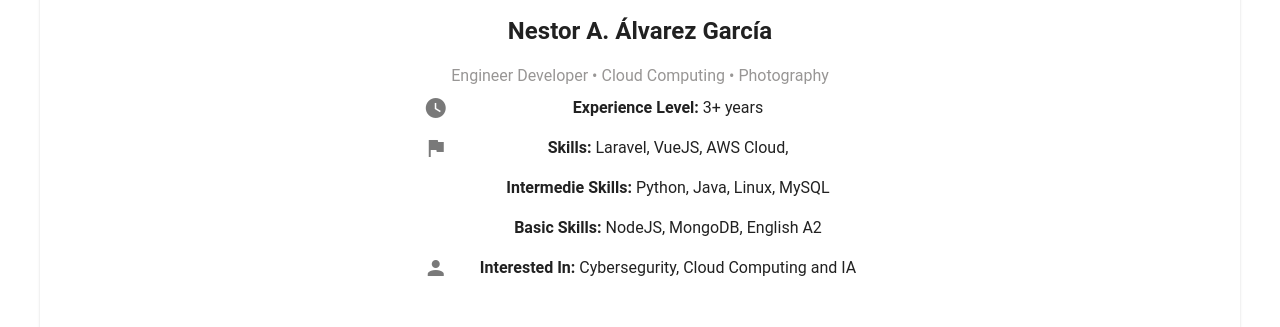
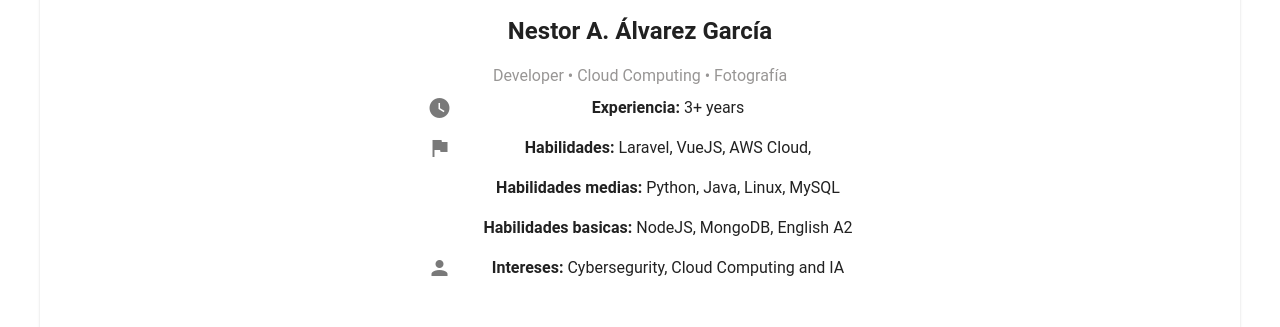
Before and after one commit to Nestor45/PorfolioWeb, a Vue app: page / in a window 1280 px wide. Shown: the part 346-673 px from the top of the page. Built offline with nearby package versions, Linux system fonts and the light colour scheme.

Commit message:
feat: correcciones de idioma para español

```diff
--- a/src/components/Content.vue
+++ b/src/components/Content.vue
@@ -57,11 +57,11 @@ import { ref } from 'vue';
     const reveal = ref(true)
     const name = "Nestor A. Álvarez García"
     const items = [
-        { title: 'Experience Level: ' , text: '3+ years', icon: 'mdi-clock' },
-        { title: 'Skills: ',  text: 'Laravel, VueJS, AWS Cloud,', icon: 'mdi-flag' },
-        { title: 'Intermedie Skills: ',text: 'Python, Java, Linux, MySQL'},
-        { title: 'Basic Skills: ', text: 'NodeJS, MongoDB, English A2'},
-        { title: 'Interested In: ', text: ' Cybersegurity, Cloud Computing and IA', icon: 'mdi-account' },
+        { title: 'Experiencia: ' , text: '3+ years', icon: 'mdi-clock' },
+        { title: 'Habilidades: ',  text: 'Laravel, VueJS, AWS Cloud,', icon: 'mdi-flag' },
+        { title: 'Habilidades medias: ',text: 'Python, Java, Linux, MySQL'},
+        { title: 'Habilidades basicas: ', text: 'NodeJS, MongoDB, English A2'},
+        { title: 'Intereses: ', text: ' Cybersegurity, Cloud Computing and IA', icon: 'mdi-account' },
     ]
-    const skills = "Engineer Developer • Cloud Computing • Photography "
+    const skills = "Developer • Cloud Computing • Fotografía "
 </script>
--- a/src/components/Layout.vue
+++ b/src/components/Layout.vue
@@ -17,7 +17,7 @@
                     <v-icon icon="mdi-book-open" />
                 </v-btn>
             </template>
-            <span>Who I am</span>
+            <span>Quién soy</span>
         </v-tooltip>
         <v-tooltip location="top">
             <template v-slot:activator="{ props: tooltip }">
@@ -25,7 +25,7 @@
                     <v-icon icon="mdi-briefcase-account" />
                 </v-btn>
             </template>
-            <span>Portfolio</span>
+            <span>Actividades</span>
         </v-tooltip>
 
         <v-tooltip location="top">
@@ -34,7 +34,7 @@
                     <v-icon icon="mdi-chat" />
                 </v-btn>
             </template>
-            <span>Interest</span>
+            <span>Intereses</span>
         </v-tooltip>
 
         <v-tooltip location="top">
@@ -43,7 +43,7 @@
                     <v-icon icon="mdi-code-json" />
                 </v-btn>
             </template>
-            <span>Projects</span>
+            <span>Proyectos</span>
         </v-tooltip>
 
         <v-tooltip location="top">
```
